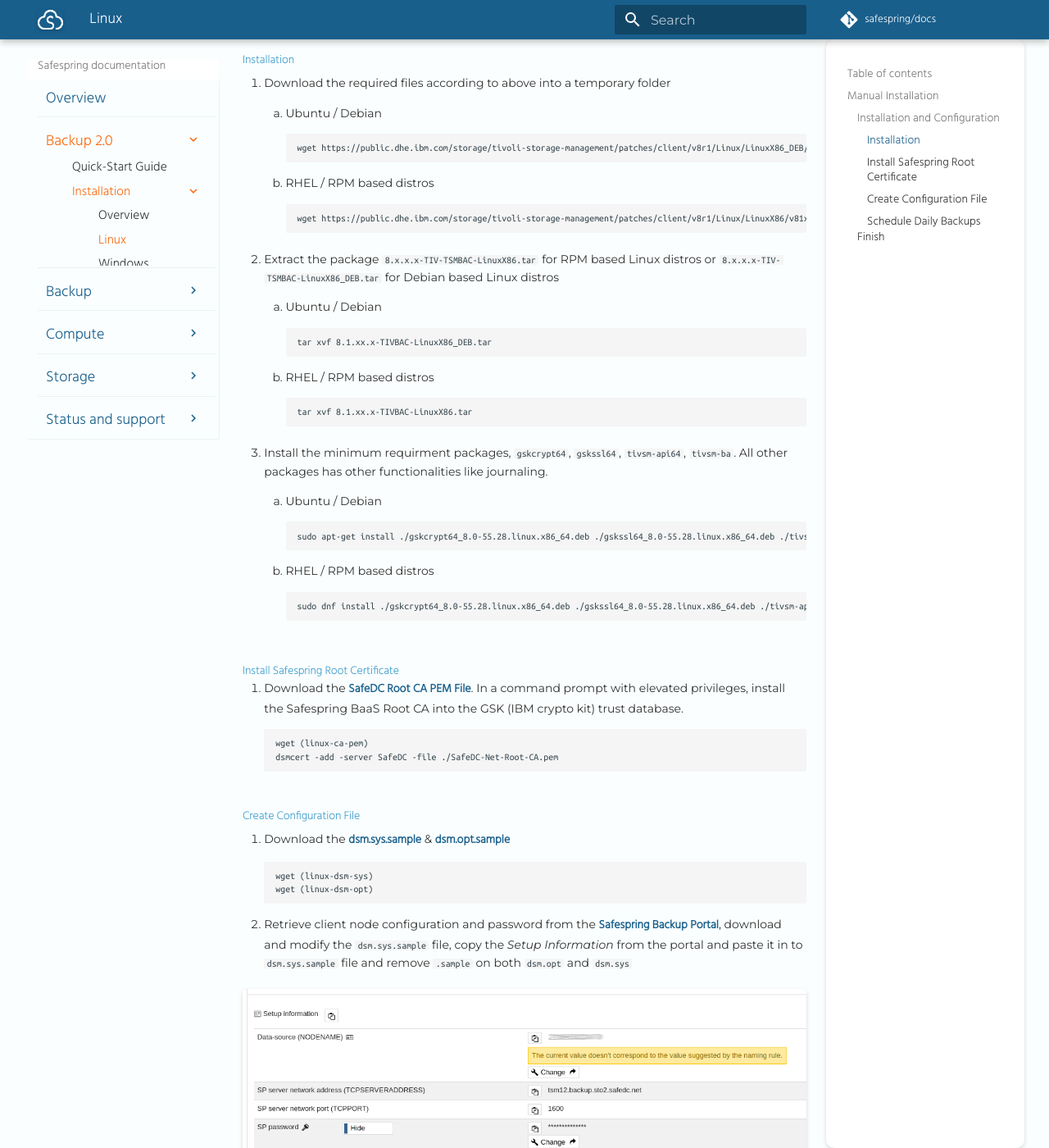
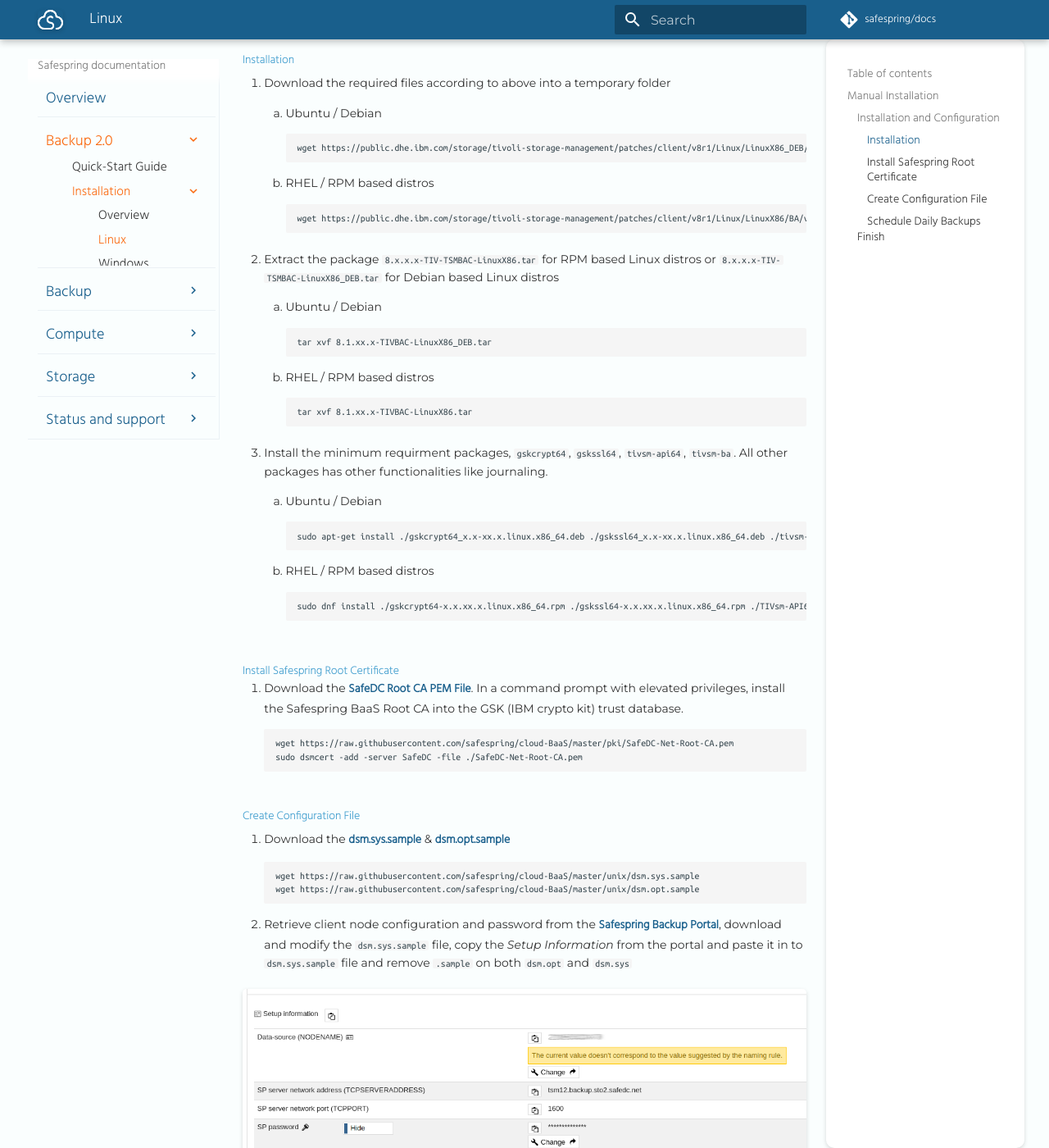
Before and after one commit to safespring/docs, an MkDocs documentation site: the page built from content/backup 2.0/install/linux.md, in a window 1280 px wide and 1400 px high, scrolled down 424 px. Shown: the whole window at 82% size. Built offline with MkDocs 1.6.1 and Material for MkDocs 9.7.7, drawn with Linux system fonts in a browser that asks for light colours; a script that is not in the unit is left out; comment, search, counter and statistics services are not loaded.

Commit message:
Change and confirm RHEL Linux

````diff
--- a/content/backup 2.0/install/linux.md
+++ b/content/backup 2.0/install/linux.md
@@ -22,7 +22,7 @@
 
     1. RHEL / RPM based distros
     ```
-    wget https://public.dhe.ibm.com/storage/tivoli-storage-management/patches/client/v8r1/Linux/LinuxX86/v81xx/8.x.xx.x-TIV-TSMBAC-LinuxX86_DEB.tar
+    wget https://public.dhe.ibm.com/storage/tivoli-storage-management/patches/client/v8r1/Linux/LinuxX86/BA/v81xx/8.x.xx.x-TIV-TSMBAC-LinuxX86.tar
     ```
 
 1. Extract the package `8.x.x.x-TIV-TSMBAC-LinuxX86.tar` for RPM based Linux distros or `8.x.x.x-TIV-TSMBAC-LinuxX86_DEB.tar` for Debian based Linux distros
@@ -39,27 +39,27 @@
 1. Install the minimum requirment packages, `gskcrypt64`, `gskssl64`, `tivsm-api64`, `tivsm-ba`. All other packages has other functionalities like journaling.
     1. Ubuntu / Debian
     ```
-    sudo apt-get install ./gskcrypt64_8.0-55.28.linux.x86_64.deb ./gskssl64_8.0-55.28.linux.x86_64.deb ./tivsm-api64.amd64.deb ./tivsm-ba.amd64.deb
+    sudo apt-get install ./gskcrypt64_x.x-xx.x.linux.x86_64.deb ./gskssl64_x.x-xx.x.linux.x86_64.deb ./tivsm-api64.amd64.deb ./tivsm-ba.amd64.deb
     ```
 
     1. RHEL / RPM based distros
     ```
-    sudo dnf install ./gskcrypt64_8.0-55.28.linux.x86_64.deb ./gskssl64_8.0-55.28.linux.x86_64.deb ./tivsm-api64.amd64.deb ./tivsm-ba.amd64.deb
+    sudo dnf install ./gskcrypt64-x.x.xx.x.linux.x86_64.rpm ./gskssl64-x.x.xx.x.linux.x86_64.rpm ./TIVsm-API64.x86_64.rpm ./TIVsm-BA.x86_64.rpm
     ```
 
 #### Install Safespring Root Certificate
 
 1. Download the [SafeDC Root CA PEM File](linux-ca-pem). In a command prompt with elevated privileges, install the Safespring BaaS Root CA into the GSK (IBM crypto kit) trust database.
     ```
-    wget (linux-ca-pem)
-    dsmcert -add -server SafeDC -file ./SafeDC-Net-Root-CA.pem
+    wget https://raw.githubusercontent.com/safespring/cloud-BaaS/master/pki/SafeDC-Net-Root-CA.pem
+    sudo dsmcert -add -server SafeDC -file ./SafeDC-Net-Root-CA.pem
     ```
 
 #### Create Configuration File
 1. Download the [dsm.sys.sample](linux-dsm-sys) & [dsm.opt.sample](linux-dsm-opt)
     ```
-    wget (linux-dsm-sys)
-    wget (linux-dsm-opt)
+    wget https://raw.githubusercontent.com/safespring/cloud-BaaS/master/unix/dsm.sys.sample
+    wget https://raw.githubusercontent.com/safespring/cloud-BaaS/master/unix/dsm.opt.sample
     ```
 
 1. Retrieve client node configuration and password from the [Safespring Backup Portal](baas-portal), download and modify the `dsm.sys.sample` file, copy the *Setup Information* from the portal and paste it in to `dsm.sys.sample` file and remove `.sample`  on both `dsm.opt` and `dsm.sys`
@@ -149,10 +149,11 @@
 1. Setup IBM Spectrum Protect Backup-Archive Client schedule polling.
     1. **Setup schedule via Linux Terminal**
 
-     ```
+    ```
     sudo systemctl enable dsmcad
+
     sudo systemctl start dsmcad
-     ```
+    ```
 
 ### Finish
 Basic installation for Backup-Archive Client is now finish, if you need to setup a Online agent for e.g Microsoft SQL, Orable Database or any other application, you can continue with that installation.
````
